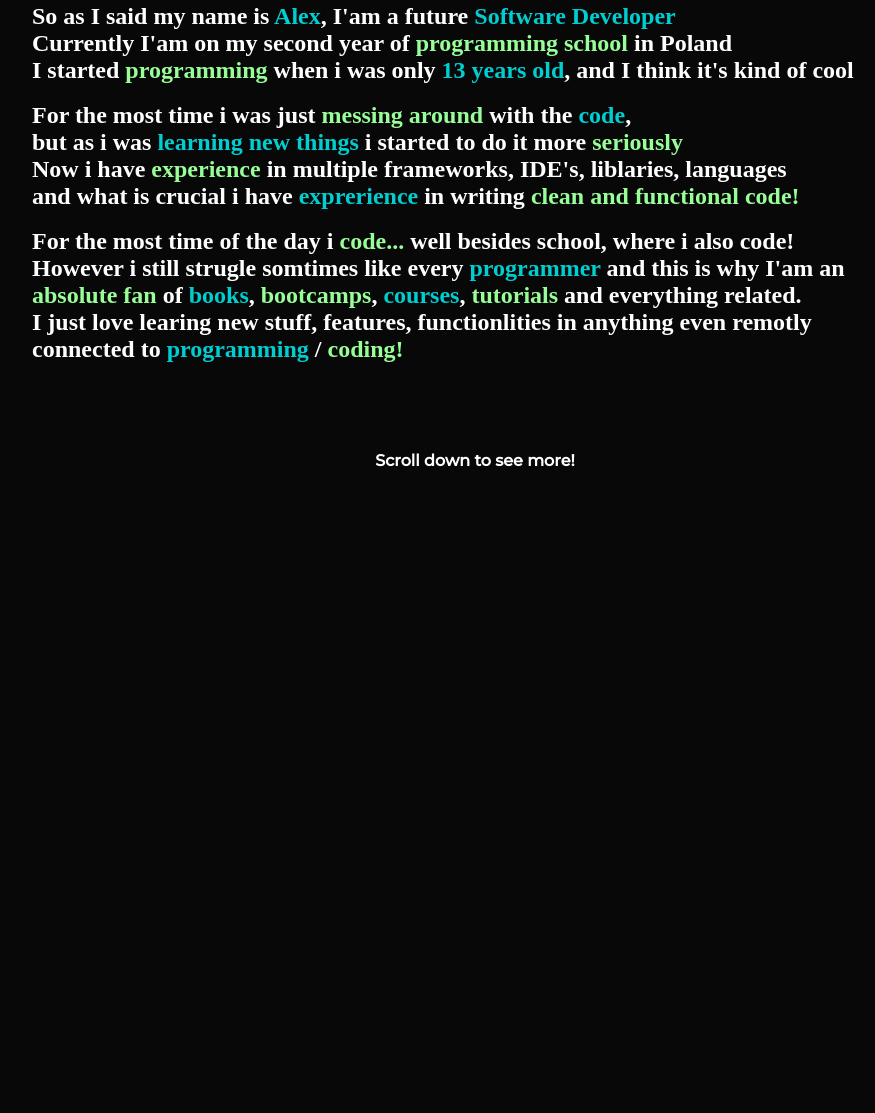
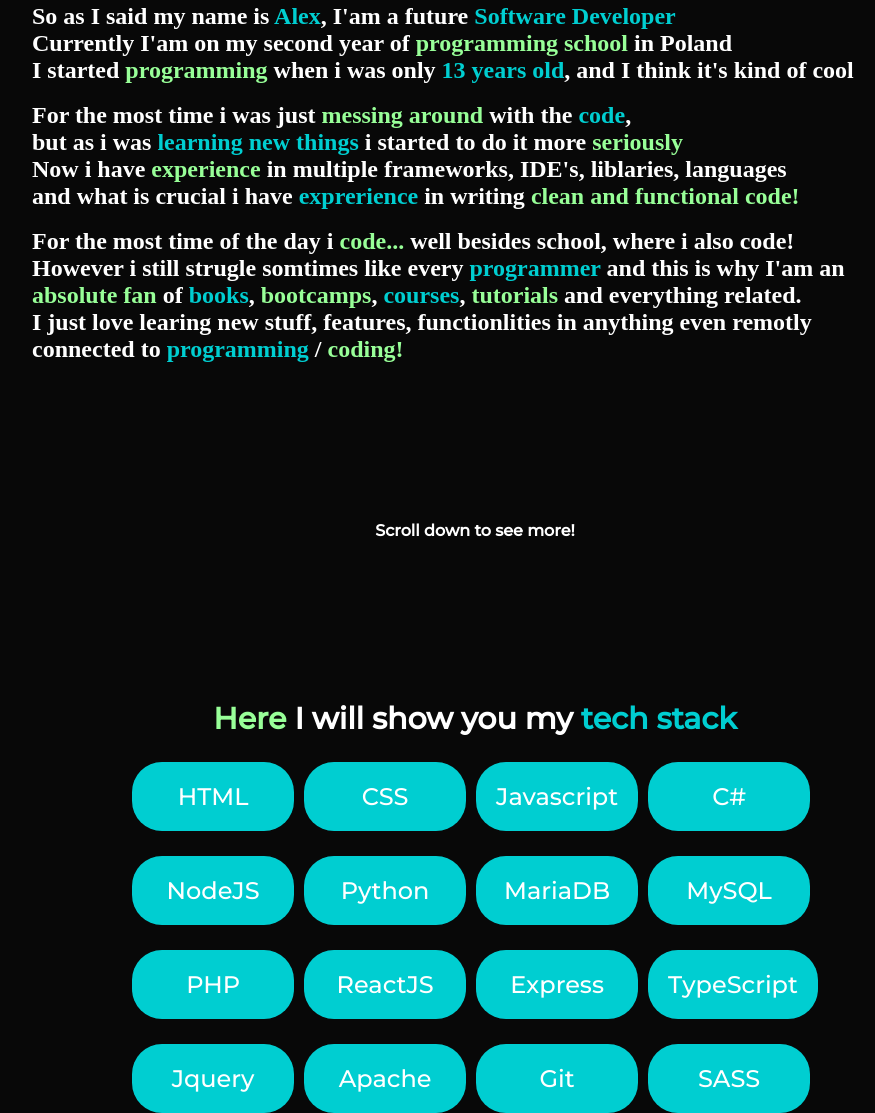
Before and after one commit to Alex-G-R/Personal-portfolio-page, a website: page public/index.html in a window 1280 px wide. Shown: the part 1041-2154 px from the top of the page, without its empty margins (165-1040 px from the left). Before the commit the page ends 1511 px from the top, so only its background shows below. Drawn offline with Linux system fonts and the light colour scheme.

Commit message:
adding before sleep

```diff
--- a/public/index.html
+++ b/public/index.html
@@ -65,7 +65,38 @@
         <h2 id="scroll-down-about">Scroll down to see more!</h2>
     </div>
     <section id="skills">
+        <div id="about-introduction">
+            <h1><span class="mint-green-text">Here</span> I will show you my <span class="darkturcuse-text">tech stack</span></h1>
+        </div>
+        <div id="tech-stack">
+            <div class="container">
+                <div class="tech-stack-element">HTML</div>
+                <div class="tech-stack-element">CSS</div>
+                <div class="tech-stack-element">Javascript</div>
+                <div class="tech-stack-element">C#</div>
+            </div>
 
+            <div class="container">
+                <div class="tech-stack-element">NodeJS</div>
+                <div class="tech-stack-element">Python</div>
+                <div class="tech-stack-element">MariaDB</div>
+                <div class="tech-stack-element">MySQL</div>
+            </div>
+
+            <div class="container">
+                <div class="tech-stack-element">PHP</div>
+                <div class="tech-stack-element">ReactJS</div>
+                <div class="tech-stack-element">Express</div>
+                <div class="tech-stack-element">TypeScript</div>
+            </div>
+
+            <div class="container">
+                <div class="tech-stack-element">Jquery</div>
+                <div class="tech-stack-element">Apache</div>
+                <div class="tech-stack-element">Git</div>
+                <div class="tech-stack-element">SASS</div>
+            </div>
+        </div>
     </section>
 </body>
 </html>
--- a/public/styles/styles.css
+++ b/public/styles/styles.css
@@ -117,7 +117,7 @@
 #scroll-down-about {
     font-family: "Montserrat", sans-serif;
     font-size: 1em;
-    margin-top: 70px;
+    margin-top: 140px;
 }
 
 /* About section */
@@ -139,3 +139,36 @@
     max-width: 886px;
     margin-top: 20px;
 }
+/* Skills section */
+#skills{
+    margin-top: 160px;
+    display: flex;
+    align-items: center;
+    justify-content: center;
+    justify-content: space-around;
+    flex-direction: column;
+}
+.container{
+    display: flex;
+}
+.tech-stack-element{
+    flex-direction: row;
+    text-align: center;
+    font-family: "Montserrat", sans-serif;
+    font-size: 1.5em;
+    padding: 20px;
+    border-radius: 30px;
+    min-width: 162px;
+    background-color: darkturquoise;
+    margin-top: 25px;
+    margin-left: 5px;
+    margin-right: 5px;
+    transition: all 0.6s ease 0s;
+    cursor: pointer;
+    text-decoration: none;
+}
+
+.tech-stack-element:hover{
+    background-color: #98FF98;
+    box-shadow: 0px 0px 12px #fff;
+}
```
